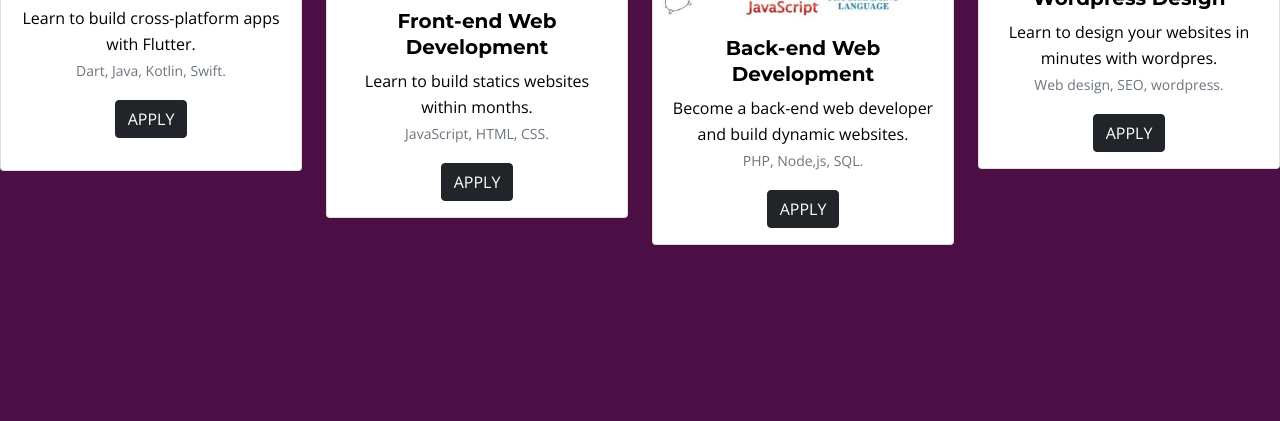
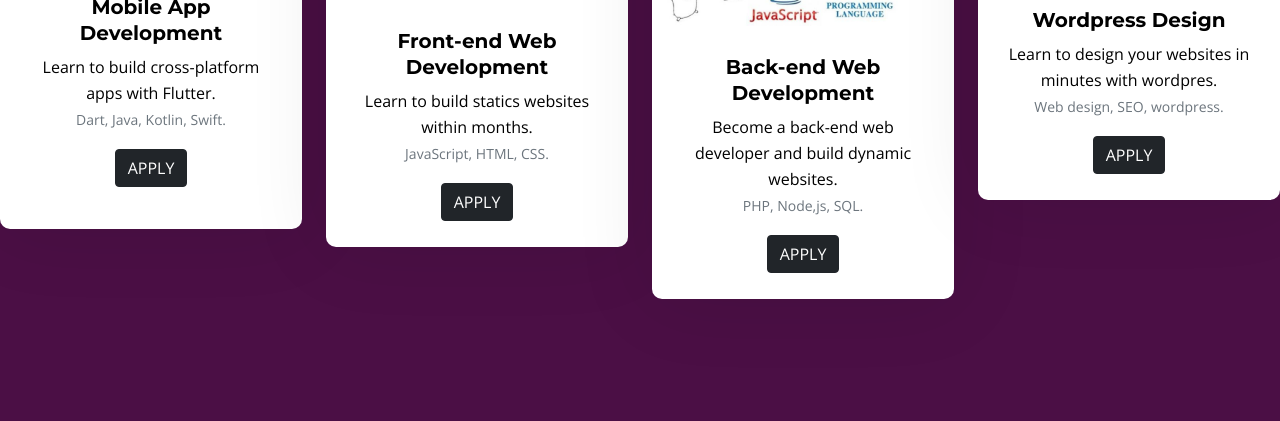
Before and after one commit to emejulucodes/Nnewi-Tech, a plain HTML site: page classes/index.html in a window 1280 px wide. Shown: the part 630-1051 px from the top of the page. Drawn offline with nearby package versions, Linux system fonts and the light colour scheme.

Commit message:
Update classes

```diff
--- a/classes/index.html
+++ b/classes/index.html
@@ -26,6 +26,7 @@
     <link href="/css/fontawesome-all.min.css" rel="stylesheet">
     <link href="/css/swiper.css" rel="stylesheet">
     <link href="/css/styles.css" rel="stylesheet">
+    <link href="/css/styles2.css" rel="stylesheet">
 
     <!-- Favicon  -->
     <link rel="icon" href="/images/favicon.png">
```
